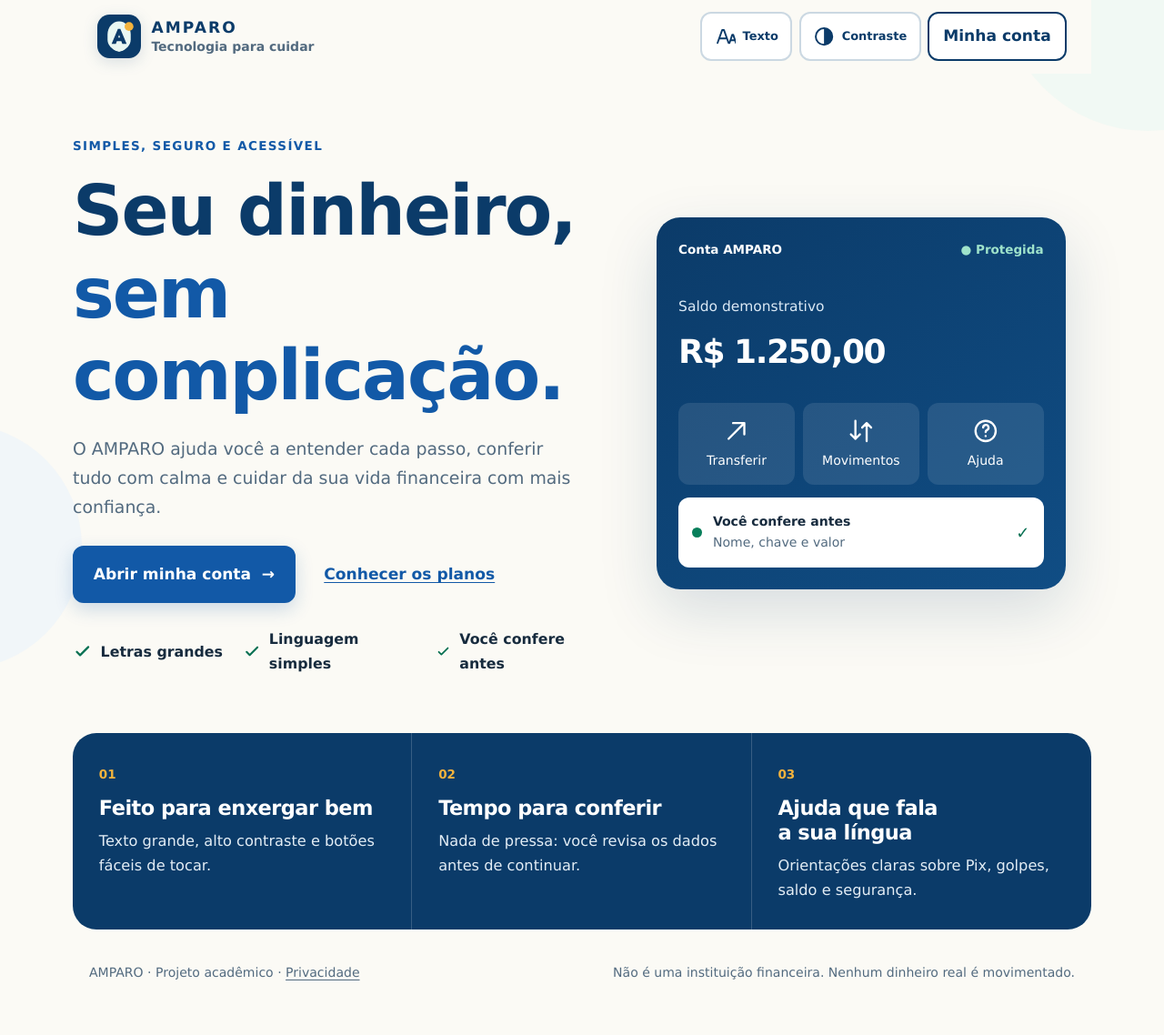
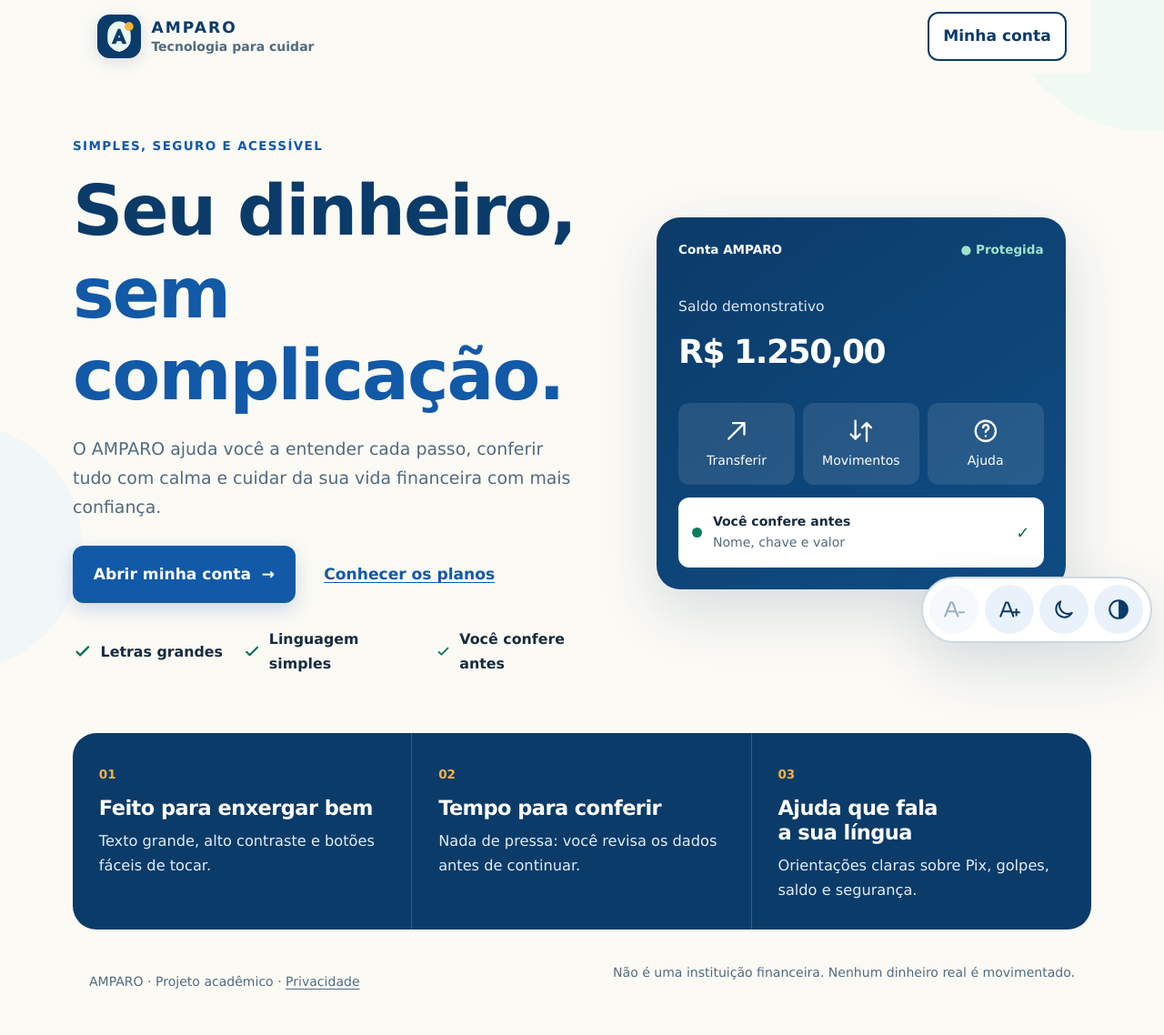
Before and after one commit to reynaldofellix-sys/amparo, a Django app: page / in a window 1280 px wide. Shown: the whole page at 91% size. Before the commit the page ends 1078 px from the top, so only its background shows below. Run offline with Django 5.2, Linux system fonts and the light colour scheme; the visitor is signed in with stand-in values (Sample User, id 1); parts of the project's set-up code (start-up, migrations or seed data) failed here and were passed over.

Commit message:
Aprimora acessibilidade e temas visuais

```diff
--- a/static/css/amparo.css
+++ b/static/css/amparo.css
@@ -14,6 +14,10 @@
   --line: #cbd8e2;
   --surface: #ffffff;
   --canvas: #fbfaf5;
+  --header-bg: rgba(251, 250, 245, .96);
+  --nav-bg: rgba(255, 255, 255, .98);
+  --disabled-bg: #eef2f5;
+  --danger-soft: #fff0f3;
   --danger: #a61b35;
   --success: #067052;
   --focus: #f3b33d;
@@ -32,7 +36,7 @@ html[data-font-size="large"] { font-size: 20px; }
 html[data-font-size="extra"] { font-size: 22px; }
 
 * { box-sizing: border-box; }
-html { min-height: 100%; scroll-behavior: smooth; }
+html { min-height: 100%; scroll-behavior: smooth; overflow-x: clip; }
 body {
   min-height: 100vh;
   margin: 0;
@@ -108,7 +112,42 @@ small { font-size: .86rem; }
 .header-tool span { display: none; }
 .header-tool[aria-pressed="true"] { color: #fff; background: var(--brand-900); border-color: var(--brand-900); }
 .demo-badge { display: none; padding: .55rem .75rem; color: var(--brand-900); background: var(--brand-100); border-radius: 999px; font-size: .7rem; font-weight: 900; }
-.avatar { width: 3rem; height: 3rem; display: grid; place-items: center; flex: 0 0 auto; color: #fff; background: var(--brand-900); border: 3px solid #fff; border-radius: 50%; box-shadow: var(--shadow-sm); font-size: 1rem; font-weight: 900; text-decoration: none; }
+.avatar { width: 3rem; height: 3rem; display: grid; place-items: center; flex: 0 0 auto; color: #fff; background: var(--brand-900); border: 3px solid var(--surface); border-radius: 50%; box-shadow: var(--shadow-sm); font-size: 1rem; font-weight: 900; text-decoration: none; }
+
+/* Always-available visual controls */
+.accessibility-dock {
+  position: fixed;
+  z-index: 80;
+  right: max(.75rem, env(safe-area-inset-right));
+  bottom: max(.75rem, env(safe-area-inset-bottom));
+  padding: .4rem;
+  display: flex;
+  gap: .35rem;
+  color: var(--ink);
+  background: var(--surface);
+  border: 2px solid var(--line);
+  border-radius: 999px;
+  box-shadow: var(--shadow-lg);
+}
+body.has-bottom-nav .accessibility-dock { bottom: calc(var(--nav-height) + .75rem + env(safe-area-inset-bottom)); }
+.accessibility-control {
+  width: 3rem;
+  height: 3rem;
+  padding: 0;
+  display: grid;
+  place-items: center;
+  color: var(--brand-900);
+  background: var(--brand-100);
+  border: 2px solid transparent;
+  border-radius: 50%;
+}
+.accessibility-control:hover { border-color: var(--brand-700); }
+.accessibility-control[aria-pressed="true"] { color: #fff; background: var(--brand-700); }
+.accessibility-control:disabled { opacity: .42; cursor: not-allowed; }
+.accessibility-control .icon { width: 1.45rem; height: 1.45rem; }
+.theme-icon-sun { display: none; }
+html[data-theme="dark"] .theme-icon-moon { display: none; }
+html[data-theme="dark"] .theme-icon-sun { display: block; }
 
 /* Main layout */
 .page-shell { width: min(100%, var(--page-width)); margin: 0 auto; padding: 1.5rem 1rem calc(var(--nav-height) + 2.5rem + env(safe-area-inset-bottom)); }
@@ -179,6 +218,7 @@ small { font-size: .86rem; }
 .feature-strip h2 { margin: .6rem 0; color: #fff; font-size: 1.25rem; }
 .feature-strip p { margin: 0; color: #e3edf5; font-size: .9rem; }
 .public-footer { padding: 2rem 1rem; display: flex; flex-direction: column; gap: .5rem; color: var(--muted); font-size: .78rem; }
+.public-footer a { min-height: 2.45rem; display: inline-flex; align-items: center; }
 
 /* Authentication and forms */
 .auth-card { width: min(100%, 32rem); padding: 1.35rem; background: var(--surface); border: 1px solid var(--line); border-radius: var(--radius-lg); box-shadow: var(--shadow-lg); }
--- a/static/js/amparo.js
+++ b/static/js/amparo.js
@@ -9,9 +9,13 @@
     window.setTimeout(() => { status.textContent = message; }, 30);
   };
 
+  const fontOrder = ["normal", "large", "extra"];
   const savedFont = localStorage.getItem("amparo-font-size");
-  const initialFont = savedFont || (body.classList.contains("large-text") ? "large" : "normal");
-  if (initialFont !== "normal") root.dataset.fontSize = initialFont;
+  const initialFont = fontOrder.includes(savedFont)
+    ? savedFont
+    : (body.classList.contains("large-text") ? "large" : "normal");
+  if (initialFont === "normal") delete root.dataset.fontSize;
+  else root.dataset.fontSize = initialFont;
   body.dataset.fontReady = "true";
 
   const fontLabels = {
@@ -19,27 +23,38 @@
     large: "Texto grande ativado",
     extra: "Texto muito grande ativado",
   };
-  const fontOrder = ["normal", "large", "extra"];
-
   const updateFontButtons = (size) => {
-    document.querySelectorAll("[data-font-toggle]").forEach((button) => {
-      button.setAttribute("aria-pressed", size === "normal" ? "false" : "true");
-      button.setAttribute("aria-label", `${fontLabels[size]}. Pressione para aumentar novamente.`);
-      button.title = fontLabels[size];
+    const index = fontOrder.indexOf(size);
+    document.querySelectorAll("[data-font-decrease]").forEach((button) => {
+      button.disabled = index === 0;
+      button.setAttribute("aria-label", index === 0 ? "Texto já está no menor tamanho" : "Diminuir tamanho do texto");
+    });
+    document.querySelectorAll("[data-font-increase]").forEach((button) => {
+      button.disabled = index === fontOrder.length - 1;
+      button.setAttribute("aria-label", index === fontOrder.length - 1 ? "Texto já está no maior tamanho" : "Aumentar tamanho do texto");
     });
   };
+
+  const setFontSize = (size) => {
+    if (size === "normal") delete root.dataset.fontSize;
+    else root.dataset.fontSize = size;
+    localStorage.setItem("amparo-font-size", size);
+    updateFontButtons(size);
+    announce(fontLabels[size]);
+  };
+
+  const changeFontSize = (direction) => {
+    const current = root.dataset.fontSize || "normal";
+    const nextIndex = Math.min(fontOrder.length - 1, Math.max(0, fontOrder.indexOf(current) + direction));
+    setFontSize(fontOrder[nextIndex]);
+  };
+
   updateFontButtons(initialFont);
-
-  document.querySelectorAll("[data-font-toggle]").forEach((button) => {
-    button.addEventListener("click", () => {
-      const current = root.dataset.fontSize || "normal";
-      const next = fontOrder[(fontOrder.indexOf(current) + 1) % fontOrder.length];
-      if (next === "normal") delete root.dataset.fontSize;
-      else root.dataset.fontSize = next;
-      localStorage.setItem("amparo-font-size", next);
-      updateFontButtons(next);
-      announce(fontLabels[next]);
-    });
+  document.querySelectorAll("[data-font-decrease]").forEach((button) => {
+    button.addEventListener("click", () => changeFontSize(-1));
+  });
+  document.querySelectorAll("[data-font-increase]").forEach((button) => {
+    button.addEventListener("click", () => changeFontSize(1));
   });
 
   document.querySelectorAll("form").forEach((form) => {
@@ -48,6 +63,33 @@
     form.addEventListener("submit", () => {
       const size = largeTextPreference.checked ? "large" : "normal";
       localStorage.setItem("amparo-font-size", size);
+    });
+  });
+
+  const savedTheme = localStorage.getItem("amparo-theme") === "dark" ? "dark" : "light";
+  const themeColor = document.querySelector("[data-theme-color]");
+  const updateThemeButtons = (theme) => {
+    const dark = theme === "dark";
+    document.querySelectorAll("[data-theme-toggle]").forEach((button) => {
+      button.setAttribute("aria-pressed", String(dark));
+      button.setAttribute("aria-label", dark ? "Ativar modo claro" : "Ativar modo escuro");
+      button.title = dark ? "Modo claro" : "Modo escuro";
+    });
+    if (themeColor) themeColor.content = dark ? "#09131D" : "#0B3B69";
+  };
+
+  if (savedTheme === "dark") root.dataset.theme = "dark";
+  else delete root.dataset.theme;
+  updateThemeButtons(savedTheme);
+
+  document.querySelectorAll("[data-theme-toggle]").forEach((button) => {
+    button.addEventListener("click", () => {
+      const next = root.dataset.theme === "dark" ? "light" : "dark";
+      if (next === "dark") root.dataset.theme = "dark";
+      else delete root.dataset.theme;
+      localStorage.setItem("amparo-theme", next);
+      updateThemeButtons(next);
+      announce(next === "dark" ? "Modo escuro ativado" : "Modo claro ativado");
     });
   });
 
--- a/templates/base.html
+++ b/templates/base.html
@@ -4,8 +4,8 @@
 <head>
   <meta charset="utf-8">
   <meta name="viewport" content="width=device-width, initial-scale=1, viewport-fit=cover">
-  <meta name="theme-color" content="#0B3B69">
-  <meta name="color-scheme" content="light">
+  <meta name="theme-color" content="#0B3B69" data-theme-color>
+  <meta name="color-scheme" content="light dark">
   <meta name="mobile-web-app-capable" content="yes">
   <meta name="apple-mobile-web-app-capable" content="yes">
   <meta name="apple-mobile-web-app-status-bar-style" content="default">
@@ -14,13 +14,21 @@
   <title>{% block title %}AMPARO{% endblock %}</title>
   <link rel="icon" href="{% static 'brand/logo-mark.svg' %}" type="image/svg+xml">
   <link rel="manifest" href="{% static 'manifest.webmanifest' %}">
-  <link rel="stylesheet" href="{% static 'css/amparo.css' %}?v=9">
+  <script>try{if(localStorage.getItem("amparo-theme")==="dark")document.documentElement.dataset.theme="dark";const s=localStorage.getItem("amparo-font-size");if(s&&s!=="normal")document.documentElement.dataset.fontSize=s}catch(e){}</script>
+  <link rel="stylesheet" href="{% static 'css/amparo.css' %}?v=13">
 </head>
-<body class="{% if user.is_authenticated and user.large_text %}large-text{% endif %}">
+<body class="{% if user.is_authenticated %}has-bottom-nav {% endif %}{% if user.is_authenticated and user.large_text %}large-text{% endif %}">
   <a class="skip-link" href="#conteudo">Ir para o conteúdo</a>
   <div class="visually-hidden" aria-live="polite" aria-atomic="true" data-accessibility-status></div>
   <div class="background-orb orb-a" aria-hidden="true"></div>
   <div class="background-orb orb-b" aria-hidden="true"></div>
+
+  <aside class="accessibility-dock" aria-label="Acessibilidade visual">
+    <button class="accessibility-control" type="button" data-font-decrease aria-label="Diminuir tamanho do texto" title="Diminuir texto">{% include 'components/icon.html' with name='text-decrease' %}</button>
+    <button class="accessibility-control" type="button" data-font-increase aria-label="Aumentar tamanho do texto" title="Aumentar texto">{% include 'components/icon.html' with name='text-increase' %}</button>
+    <button class="accessibility-control theme-control" type="button" data-theme-toggle aria-label="Ativar modo escuro" title="Modo escuro">{% include 'components/icon.html' with name='moon' class='theme-icon-moon' %}{% include 'components/icon.html' with name='sun' class='theme-icon-sun' %}</button>
+    <button class="accessibility-control" type="button" data-contrast-toggle aria-label="Ativar alto contraste" title="Alto contraste">{% include 'components/icon.html' with name='contrast' %}</button>
+  </aside>
 
   {% block app_header %}{% if user.is_authenticated %}
   <header class="app-header">
@@ -30,8 +38,6 @@
     </a>
     <div class="header-actions">
       <span class="demo-badge">Ambiente demonstrativo</span>
-      <button class="header-tool" type="button" data-font-toggle aria-label="Aumentar tamanho do texto" title="Aumentar texto">{% include 'components/icon.html' with name='text' %}<span>Texto</span></button>
-      <button class="header-tool contrast-tool" type="button" data-contrast-toggle aria-label="Ativar alto contraste" title="Alto contraste">{% include 'components/icon.html' with name='contrast' %}<span>Contraste</span></button>
       <a class="avatar" href="{% url 'accounts:profile' %}" aria-label="Abrir meu perfil">{{ user.first_name_display|first }}</a>
     </div>
   </header>
@@ -69,6 +75,6 @@
     </nav>
   </dialog>
   {% endif %}{% endblock %}
-  <script src="{% static 'js/amparo.js' %}?v=9" defer></script>
+  <script src="{% static 'js/amparo.js' %}?v=13" defer></script>
 </body>
 </html>
--- a/templates/core/landing.html
+++ b/templates/core/landing.html
@@ -10,8 +10,6 @@
     <span class="brand-copy"><strong>AMPARO</strong><small>Tecnologia para cuidar</small></span>
   </a>
   <div class="public-actions">
-    <button class="header-tool" type="button" data-font-toggle aria-label="Aumentar tamanho do texto">{% include 'components/icon.html' with name='text' %}<span>Texto</span></button>
-    <button class="header-tool contrast-tool" type="button" data-contrast-toggle aria-label="Ativar alto contraste">{% include 'components/icon.html' with name='contrast' %}<span>Contraste</span></button>
     {% if user.is_authenticated %}<a class="button button-ghost compact" href="{% url 'dashboard' %}">Minha conta</a>{% else %}<a class="button button-ghost compact" href="{% url 'accounts:login' %}">Entrar</a>{% endif %}
   </div>
 </header>
--- a/templates/service-worker.js
+++ b/templates/service-worker.js
@@ -1,9 +1,9 @@
 {% load static %}
-const CACHE_NAME = "amparo-shell-v9";
+const CACHE_NAME = "amparo-shell-v13";
 const SAFE_ASSETS = [
   "{% url 'offline' %}",
-  "{% static 'css/amparo.css' %}?v=9",
-  "{% static 'js/amparo.js' %}?v=9",
+  "{% static 'css/amparo.css' %}?v=13",
+  "{% static 'js/amparo.js' %}?v=13",
   "{% static 'brand/logo-mark.svg' %}",
   "{% static 'icons/sprite.svg' %}"
 ];
```
Also changed, not shown: other parts of static/css/amparo.css (+77 -12 lines), apps/core/tests/test_accessibility.py (+6 -1 lines), apps/core/tests/test_views.py (+3 -1 lines), static/icons/sprite.svg.
